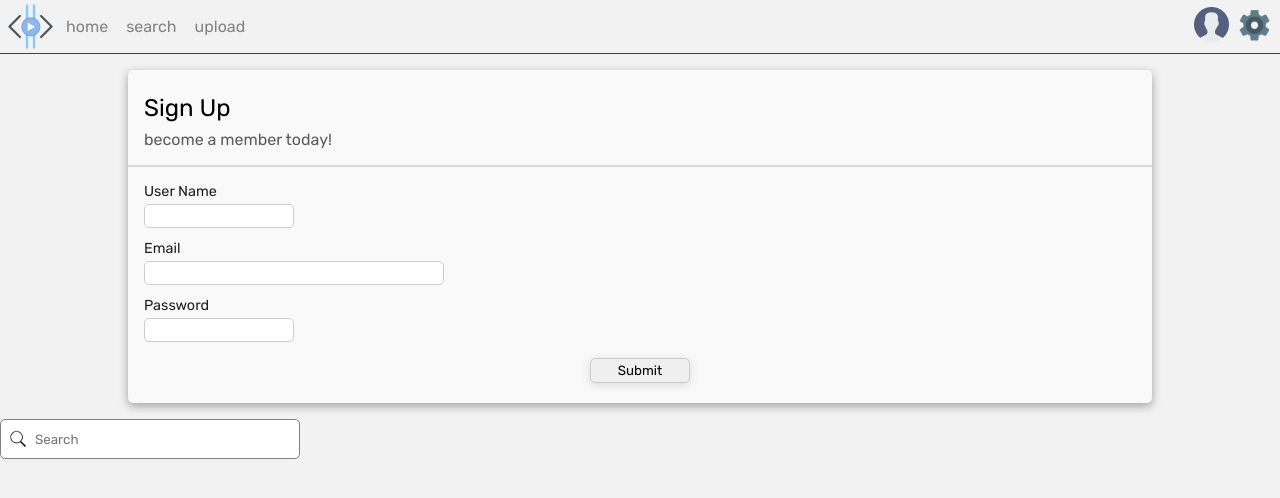
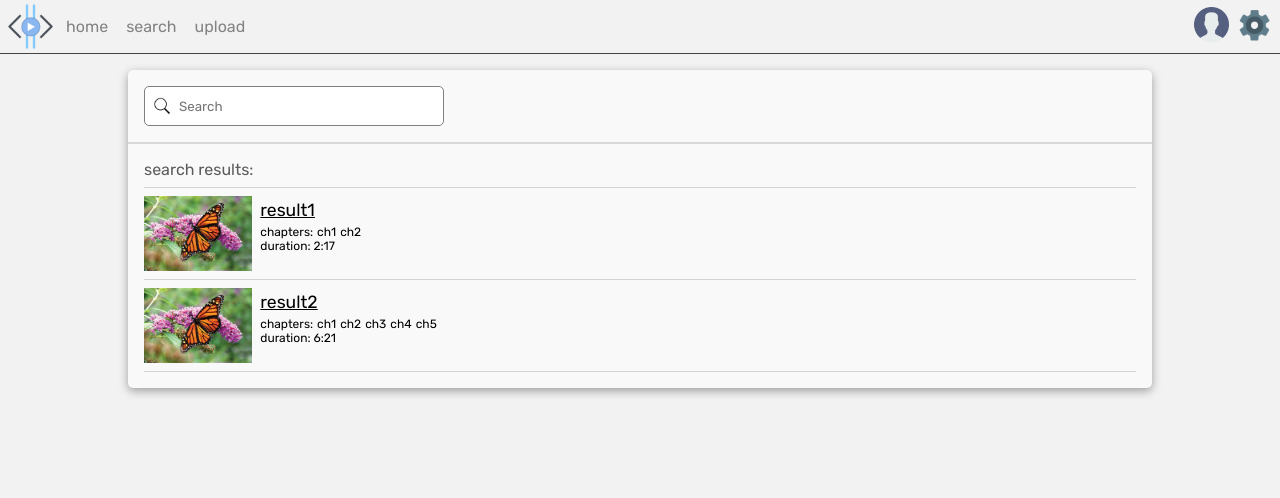
Before and after one commit to Video-Indexing/Video-Indexing, a React (Create React App) app in the folder Web_Server/front/: page /search in a window 1280 px wide. Shown: the top 498 px of the page. Built offline with nearby package versions, Linux system fonts and the light colour scheme.

Commit message:
search mockup

```diff
--- a/Web_Server/front/src/App.js
+++ b/Web_Server/front/src/App.js
@@ -2,13 +2,14 @@ import Navbar from '../src/components/navbar/Navbar.jsx';
 import './assets/global.css';
 import Upload from './pages/upload/Upload.jsx';
 import Signup from './pages/signup/Signup.jsx';
-import Searchbar from './components/Searchbar/Searchbar.jsx';
+import Search from './pages/search/Search.jsx';
+import { useState } from 'react';
+
 function App() {
   return (
     <>
       <Navbar />
-      <Signup />
-      <Searchbar />
+      <Search />
     </>
   );
 }
--- a/Web_Server/front/src/components/Searchbar/Searchbar.jsx
+++ b/Web_Server/front/src/components/Searchbar/Searchbar.jsx
@@ -3,13 +3,22 @@ import { Bar, SearchInput } from './Searchbar.styled';
 import Search from '../../assets/icons/search.png';
 import Cancel from '../../assets/icons/cancel.png';
 
-function Searchbar() {
+function Searchbar({ setResults }) {
   const [search, setSearch] = useState();
-  const clear = () => (document.getElementById('search').value = '');
+  const clear = () => {
+    document.getElementById('search').value = '';
+    setSearch(null);
+  };
+  const query = (e) => {
+    const searchQuery = document.getElementById('search').value;
+    console.log(`query: ${searchQuery}\nkey words: ${searchQuery.split(' ')}`);
+    const searchResults = searchQuery.split(' '); // make firebase fetch request
+    setResults(searchResults);
+  };
   return (
     <>
       <Bar>
-        <img className='action' src={Search} height={18} />
+        <img className='action' src={Search} height={18} onClick={query} />
         <SearchInput
           id='search'
           type='text'
--- /dev/null
+++ b/Web_Server/front/src/pages/search/Search.jsx
@@ -0,0 +1,47 @@
+import React, { useState } from 'react';
+import {
+  FormContainer,
+  FormTitle,
+  FormSubTitle,
+  FormDivider,
+  FormLabel,
+  FormInput,
+  FormSubmit,
+} from '../../utils/Form.styled';
+import Searchbar from '../../components/Searchbar/Searchbar';
+import SearchResultsList from './SearchResultsList';
+import Thumbnail from '../../assets/images/thumbnailex.jpeg';
+
+const resultsex = [
+  {
+    id: 1,
+    title: 'result1',
+    image: Thumbnail,
+    duration: '2:17',
+    chapters: ['ch1', 'ch2'],
+  },
+  {
+    id: 2,
+    title: 'result2',
+    image: Thumbnail,
+    duration: '6:21',
+    chapters: ['ch1', 'ch2', 'ch3', 'ch4', 'ch5'],
+  },
+];
+
+function Search() {
+  const [results, setResults] = useState(resultsex);
+  const searchResults = (r) => {
+    console.log(r);
+    setResults(r);
+  };
+  return (
+    <FormContainer>
+      <Searchbar setResults={searchResults} />
+      <FormDivider />
+      {results && <SearchResultsList results={results} />}
+    </FormContainer>
+  );
+}
+
+export default Search;
--- /dev/null
+++ b/Web_Server/front/src/pages/search/SearchResults.styled.jsx
@@ -0,0 +1,12 @@
+import styled from 'styled-components';
+
+const Searchul = styled.ul`
+  list-style-type: none;
+`;
+
+const Searchli = styled.li`
+  border: 1px solid black;
+  width: 100%;
+`;
+
+export { Searchul, Searchli };
--- /dev/null
+++ b/Web_Server/front/src/pages/search/SearchResultsList.jsx
@@ -0,0 +1,17 @@
+import React from 'react';
+import { Searchul, Searchli } from './SearchResults.styled';
+import { FormSubTitle } from '../../utils/Form.styled';
+import VideoItem from './components/VideoItem';
+
+function SearchResultsList({ results }) {
+  return (
+    <>
+      <FormSubTitle>search results:</FormSubTitle>
+      <Searchul>
+        {results && results.map((r) => <VideoItem key={r.id} video={r} />)}
+      </Searchul>
+    </>
+  );
+}
+
+export default SearchResultsList;
--- /dev/null
+++ b/Web_Server/front/src/pages/search/components/VideoItem.jsx
@@ -0,0 +1,27 @@
+import React from 'react';
+import {
+  ItemChapters,
+  ItemContainer,
+  ItemTitle,
+  VideoDescription,
+  ItemP,
+} from './VideoItem.styled';
+function VideoItem({ video }) {
+  return (
+    <ItemContainer>
+      <img src={video.image} height={75} />
+      <VideoDescription>
+        <ItemTitle>{video.title}</ItemTitle>
+        <ItemChapters>
+          <ItemP>chapters:</ItemP>
+          {video.chapters.map((c) => (
+            <p>{c}</p>
+          ))}
+        </ItemChapters>
+        <ItemP>duration: {video.duration}</ItemP>
+      </VideoDescription>
+    </ItemContainer>
+  );
+}
+
+export default VideoItem;
--- /dev/null
+++ b/Web_Server/front/src/pages/search/components/VideoItem.styled.jsx
@@ -0,0 +1,48 @@
+import styled from 'styled-components';
+
+const ItemContainer = styled.div`
+  display: flex;
+  padding: 0.5rem 0;
+  border-bottom: 1px solid lightgray;
+  gap: 0.25rem;
+  cursor: pointer;
+
+  &:first-child {
+    border-top: 1px solid lightgray;
+  }
+`;
+
+const VideoDescription = styled.div`
+  display: flex;
+  height: 100%;
+  width: 100%;
+  margin: 0.25rem;
+  flex-direction: column;
+  align-items: baseline;
+  justify-content: space-between;
+`;
+
+const ItemTitle = styled.div`
+  font-size: 1.1rem;
+  text-decoration: underline;
+  margin-bottom: 0.3rem;
+`;
+
+const ItemChapters = styled.div`
+  display: flex;
+  gap: 0.25rem;
+  & p {
+    font-size: 0.75rem;
+  }
+  & p:hover {
+    cursor: pointer;
+    text-decoration: underline;
+  }
+`;
+
+const ItemP = styled.p`
+  font-size: 0.75rem;
+  font-weight: light;
+`;
+
+export { ItemContainer, ItemTitle, VideoDescription, ItemChapters, ItemP };
```
Also changed, not shown: Web_Server/front/src/assets/images/thumbnailex.jpeg (added).
